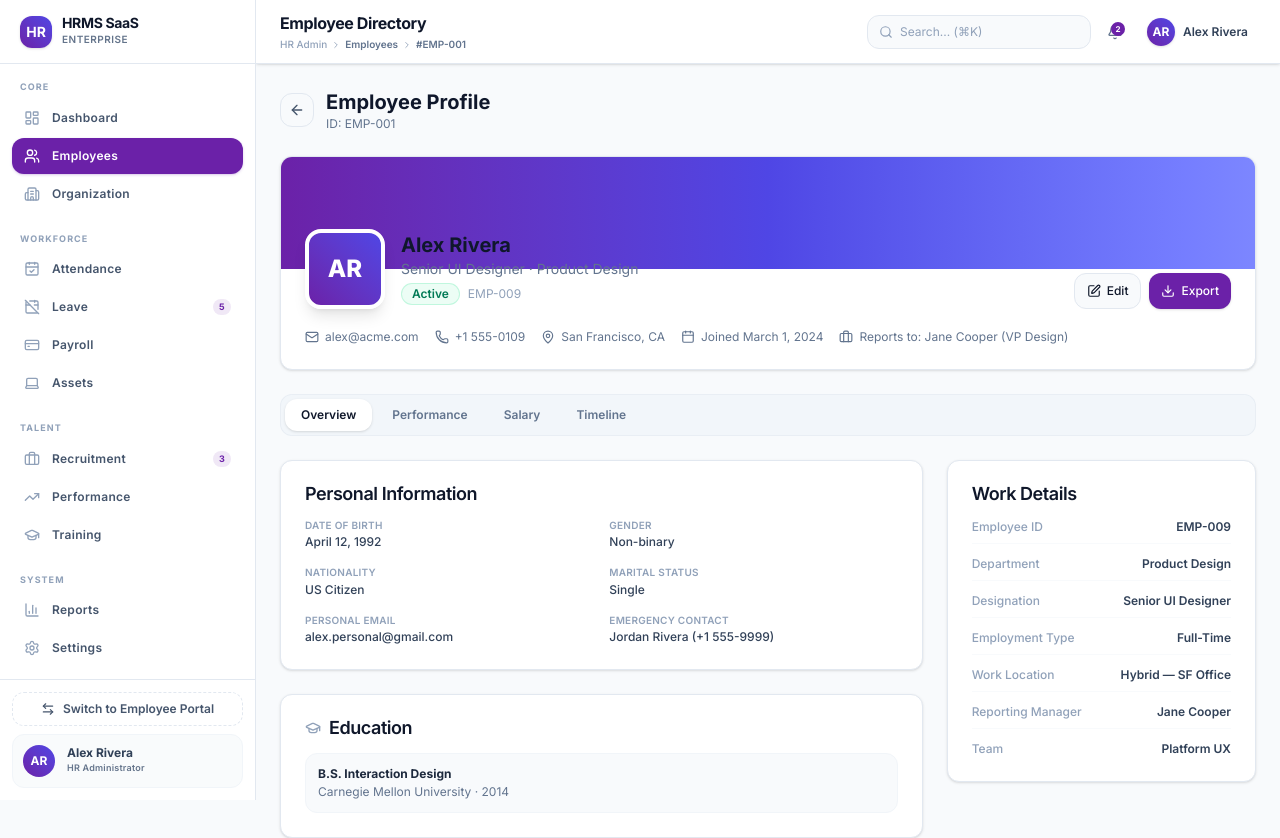
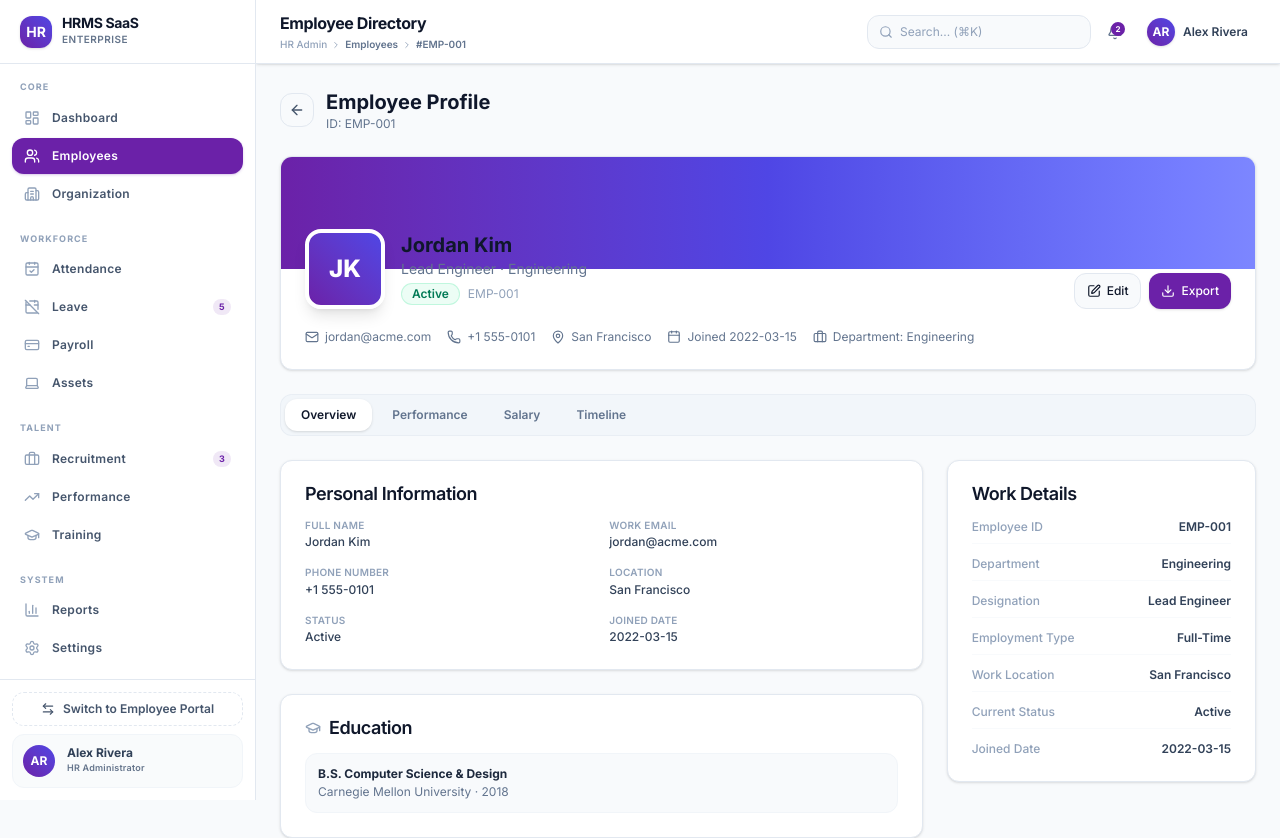
Before and after one commit to sivasubramaniyan-06/Odoo-NMIT-Hackathon-CYGUIN, a Next.js app: page /admin/employees/EMP-001 in a window 1280 px wide. Shown: the top 838 px of the page. Built offline with nearby package versions, Linux system fonts and the light colour scheme.

Commit message:
feat: make employee details dynamic

```diff
--- a/app/(admin)/admin/employees/[id]/page.tsx
+++ b/app/(admin)/admin/employees/[id]/page.tsx
@@ -1,6 +1,7 @@
 "use client";
 
 import React, { useState } from "react";
+import { useParams, notFound } from "next/navigation";
 import { Card, CardHeader, CardTitle, CardContent } from "@/components/ui/Card";
 import { Badge } from "@/components/ui/Badge";
 import { Button } from "@/components/ui/Button";
@@ -11,6 +12,7 @@ import {
   GraduationCap, Award, CreditCard, Download, Edit,
 } from "lucide-react";
 import Link from "next/link";
+import { EMPLOYEES } from "../page";
 
 const TABS = [
   { label: "Overview", value: "overview" },
@@ -20,29 +22,45 @@ const TABS = [
 ];
 
 const skills = ["React", "TypeScript", "Figma", "System Design", "Team Leadership", "CSS / Tailwind"];
-const timeline = [
-  { date: "Mar 2024", event: "Joined Acme Corp as Senior UI Designer", type: "join" },
-  { date: "Jun 2024", event: "Completed Q1 Performance Review — Outstanding (4.8/5)", type: "review" },
-  { date: "Aug 2024", event: "Promoted to Lead Designer", type: "promotion" },
-  { date: "Jan 2025", event: "Annual salary revised to $110,000", type: "salary" },
-  { date: "Jun 2025", event: "Completed Q2 Performance Review — Outstanding (4.9/5)", type: "review" },
-];
 
-export default function EmployeeDetailPage({ params }: { params: { id: string } }) {
+const statusVariant: Record<string, "success" | "warning" | "danger" | "secondary"> = {
+  Active: "success",
+  "On Leave": "warning",
+  Inactive: "danger",
+};
+
+export default function EmployeeDetailPage() {
+  const routeParams = useParams();
+  const rawId = (routeParams?.id as string) || "";
+
+  const employee = EMPLOYEES.find((e) => e.id.toLowerCase() === rawId.toLowerCase());
+
   const [tab, setTab] = useState("overview");
+
+  if (!employee) {
+    notFound();
+  }
+
+  const timeline = [
+    { date: employee.joined, event: `Joined Acme Corp as ${employee.role}`, type: "join" },
+    { date: "Jun 2024", event: "Completed Q1 Performance Review — Outstanding (4.8/5)", type: "review" },
+    { date: "Aug 2024", event: `Promoted / Confirmed in ${employee.dept}`, type: "promotion" },
+    { date: "Jan 2025", event: "Annual salary revised & updated in records", type: "salary" },
+    { date: "Jun 2025", event: "Completed Q2 Performance Review — Outstanding (4.9/5)", type: "review" },
+  ];
 
   return (
     <div className="p-4 md:p-6 space-y-6">
       {/* Back + Header */}
       <div className="flex items-center gap-3">
         <Link href="/admin/employees">
-          <button className="p-2 rounded-lg border border-border hover:bg-slate-50 cursor-pointer transition-colors">
+          <button className="p-2 rounded-lg border border-border hover:bg-slate-50 cursor-pointer transition-colors" aria-label="Back to employee directory">
             <ArrowLeft className="h-4 w-4 text-slate-600" />
           </button>
         </Link>
         <div>
           <h1 className="text-xl font-bold text-slate-900">Employee Profile</h1>
-          <p className="text-xs text-slate-500">ID: {params.id}</p>
+          <p className="text-xs text-slate-500">ID: {employee.id}</p>
         </div>
       </div>
 
@@ -53,14 +71,14 @@ export default function EmployeeDetailPage({ params }: { params: { id: string }
           <div className="flex flex-col sm:flex-row sm:items-end sm:justify-between gap-4 -mt-10">
             <div className="flex items-end gap-4">
               <div className="h-20 w-20 rounded-2xl bg-gradient-to-tr from-primary to-secondary flex items-center justify-center text-white text-2xl font-extrabold shadow-lg border-4 border-card">
-                AR
+                {employee.avatar}
               </div>
               <div className="mb-1">
-                <h2 className="text-xl font-bold text-slate-900">Alex Rivera</h2>
-                <p className="text-sm text-slate-500">Senior UI Designer · Product Design</p>
+                <h2 className="text-xl font-bold text-slate-900">{employee.name}</h2>
+                <p className="text-sm text-slate-500">{employee.role} · {employee.dept}</p>
                 <div className="flex items-center gap-2 mt-1">
-                  <Badge variant="success">Active</Badge>
-                  <span className="text-xs text-slate-400">EMP-009</span>
+                  <Badge variant={statusVariant[employee.status] ?? "secondary"}>{employee.status}</Badge>
+                  <span className="text-xs text-slate-400">{employee.id}</span>
                 </div>
               </div>
             </div>
@@ -76,11 +94,11 @@ export default function EmployeeDetailPage({ params }: { params: { id: string }
 
           {/* Contact Row */}
           <div className="flex flex-wrap gap-4 mt-5 text-xs text-slate-500">
-            <span className="flex items-center gap-1.5"><Mail className="h-3.5 w-3.5" />alex@acme.com</span>
-            <span className="flex items-center gap-1.5"><Phone className="h-3.5 w-3.5" />+1 555-0109</span>
-            <span className="flex items-center gap-1.5"><MapPin className="h-3.5 w-3.5" />San Francisco, CA</span>
-            <span className="flex items-center gap-1.5"><Calendar className="h-3.5 w-3.5" />Joined March 1, 2024</span>
-            <span className="flex items-center gap-1.5"><Briefcase className="h-3.5 w-3.5" />Reports to: Jane Cooper (VP Design)</span>
+            <span className="flex items-center gap-1.5"><Mail className="h-3.5 w-3.5" />{employee.email}</span>
+            <span className="flex items-center gap-1.5"><Phone className="h-3.5 w-3.5" />{employee.phone}</span>
+            <span className="flex items-center gap-1.5"><MapPin className="h-3.5 w-3.5" />{employee.location}</span>
+            <span className="flex items-center gap-1.5"><Calendar className="h-3.5 w-3.5" />Joined {employee.joined}</span>
+            <span className="flex items-center gap-1.5"><Briefcase className="h-3.5 w-3.5" />Department: {employee.dept}</span>
           </div>
         </div>
       </Card>
@@ -98,12 +116,12 @@ export default function EmployeeDetailPage({ params }: { params: { id: string }
               <CardContent>
                 <dl className="grid grid-cols-2 gap-4 text-xs">
                   {[
-                    ["Date of Birth", "April 12, 1992"],
-                    ["Gender", "Non-binary"],
-                    ["Nationality", "US Citizen"],
-                    ["Marital Status", "Single"],
-                    ["Personal Email", "alex.personal@gmail.com"],
-                    ["Emergency Contact", "Jordan Rivera (+1 555-9999)"],
+                    ["Full Name", employee.name],
+                    ["Work Email", employee.email],
+                    ["Phone Number", employee.phone],
+                    ["Location", employee.location],
+                    ["Status", employee.status],
+                    ["Joined Date", employee.joined],
                   ].map(([k, v]) => (
                     <div key={k}>
                       <dt className="font-semibold text-slate-400 uppercase tracking-wide text-[10px]">{k}</dt>
@@ -119,8 +137,8 @@ export default function EmployeeDetailPage({ params }: { params: { id: string }
               <CardHeader><CardTitle className="flex items-center gap-2"><GraduationCap className="h-4 w-4 text-slate-400" /> Education</CardTitle></CardHeader>
               <CardContent className="space-y-3 text-xs">
                 <div className="p-3 rounded-xl bg-slate-50 border border-slate-100">
-                  <p className="font-bold text-slate-800">B.S. Interaction Design</p>
-                  <p className="text-slate-500 mt-0.5">Carnegie Mellon University · 2014</p>
+                  <p className="font-bold text-slate-800">B.S. Computer Science & Design</p>
+                  <p className="text-slate-500 mt-0.5">Carnegie Mellon University · 2018</p>
                 </div>
               </CardContent>
             </Card>
@@ -146,13 +164,13 @@ export default function EmployeeDetailPage({ params }: { params: { id: string }
               <CardHeader><CardTitle>Work Details</CardTitle></CardHeader>
               <CardContent className="space-y-3 text-xs">
                 {[
-                  ["Employee ID", "EMP-009"],
-                  ["Department", "Product Design"],
-                  ["Designation", "Senior UI Designer"],
+                  ["Employee ID", employee.id],
+                  ["Department", employee.dept],
+                  ["Designation", employee.role],
                   ["Employment Type", "Full-Time"],
-                  ["Work Location", "Hybrid — SF Office"],
-                  ["Reporting Manager", "Jane Cooper"],
-                  ["Team", "Platform UX"],
+                  ["Work Location", employee.location],
+                  ["Current Status", employee.status],
+                  ["Joined Date", employee.joined],
                 ].map(([k, v]) => (
                   <div key={k} className="flex justify-between border-b border-slate-50 pb-2 last:border-0 last:pb-0">
                     <span className="text-slate-400 font-medium">{k}</span>
@@ -185,9 +203,9 @@ export default function EmployeeDetailPage({ params }: { params: { id: string }
             <CardHeader><CardTitle>Current Goals</CardTitle></CardHeader>
             <CardContent className="space-y-3">
               {[
-                { title: "Complete design tokens migration", progress: 90 },
-                { title: "Achieve INP < 200ms optimization", progress: 45 },
-                { title: "Mentor 2 junior designers", progress: 100 },
+                { title: `Complete ${employee.dept} platform migration`, progress: 90 },
+                { title: "Optimize system performance & SLA", progress: 65 },
+                { title: "Mentor junior team members", progress: 100 },
               ].map((g) => (
                 <div key={g.title} className="p-3 rounded-xl bg-slate-50 border border-slate-100 space-y-2">
                   <p className="text-xs font-semibold text-slate-700">{g.title}</p>
--- a/app/(admin)/admin/employees/page.tsx
+++ b/app/(admin)/admin/employees/page.tsx
@@ -19,7 +19,7 @@ import {
 } from "lucide-react";
 import Link from "next/link";
 
-const EMPLOYEES = [
+export const EMPLOYEES = [
   { id: "EMP-001", name: "Jordan Kim", role: "Lead Engineer", dept: "Engineering", status: "Active", email: "jordan@acme.com", phone: "+1 555-0101", location: "San Francisco", joined: "2022-03-15", avatar: "JK" },
   { id: "EMP-002", name: "Ana Patel", role: "Product Designer", dept: "Design", status: "Active", email: "ana@acme.com", phone: "+1 555-0102", location: "New York", joined: "2023-01-10", avatar: "AP" },
   { id: "EMP-003", name: "Chen Wei", role: "Sales Director", dept: "Sales", status: "Active", email: "chen@acme.com", phone: "+1 555-0103", location: "Chicago", joined: "2021-06-01", avatar: "CW" },
```
